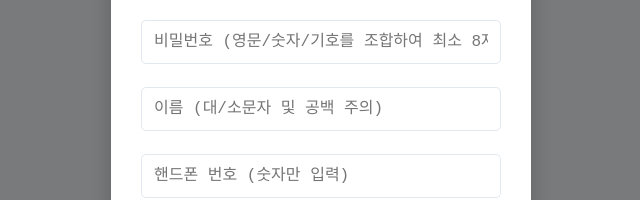
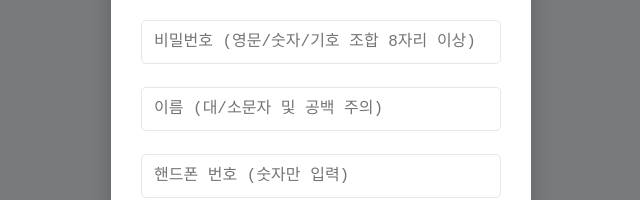
Before and after one commit to Kyungdeok-Koo/online-shop-Render-, a website: page public/login.html in a window 1280 px wide. Both pictures are taken after a click on the element "회원가입". Shown: the part 321-521 px from the top of the page, 319-959 px from the left. Drawn offline with Linux system fonts and the light colour scheme.

Commit message:
비밀번호 (영문/숫자/기호 조합 8자리 이상)으로 문구 수정

```diff
--- a/public/login.html
+++ b/public/login.html
@@ -66,7 +66,7 @@
                 <button type="button" style="width:90px; border:1px solid #3b82f6; background:white; color:#3b82f6; border-radius:5px; cursor:pointer; font-weight:bold; font-size:0.9rem;" onclick="checkDuplicateId()">중복확인</button>
             </div>
 
-            <div class="form-group"><input type="password" id="signup-pw" placeholder="비밀번호 (영문/숫자/기호를 조합하여 최소 8자리 이상)"></div>
+            <div class="form-group"><input type="password" id="signup-pw" placeholder="비밀번호 (영문/숫자/기호 조합 8자리 이상)"></div>
             <div class="form-group"><input type="text" id="signup-name" placeholder="이름 (대/소문자 및 공백 주의)"></div>
             <div class="form-group"><input type="text" id="signup-phone" placeholder="핸드폰 번호 (숫자만 입력)" oninput="autoHyphen(this)" maxlength="13"></div>
 
```
